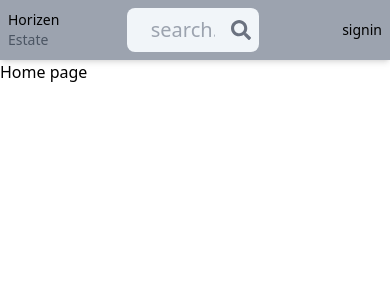
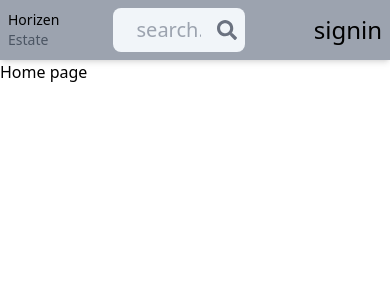
Before and after one commit to rizwan-signon/Horizen-estate, a React (Vite) app in the folder client/: page / in a window 390 px wide. Shown: the top 300 px of the page. Built offline with nearby package versions, Linux system fonts and the light colour scheme.

Commit message:
add signup page UI

```diff
--- a/client/src/components/Header.jsx
+++ b/client/src/components/Header.jsx
@@ -3,7 +3,7 @@ import { Link } from "react-router-dom";
 const Header = () => {
   return (
     <header className=" bg-gray-400 p-2 shadow-md">
-      <nav className=" flex items-center justify-between max-w-6xl mx-auto">
+      <nav className=" flex items-center justify-between max-w-sm sm:max-w-6xl mx-auto">
         <h1 className="text-sm font-medium sm:text-2xl flex flex-col sm:flex-row">
           <span>Horizen</span>
           <span className="text-gray-600">Estate</span>
@@ -26,8 +26,8 @@ const Header = () => {
           <li className="text-xl hidden sm:inline hover:underline">
             <Link to="/about">About</Link>
           </li>
-          <li className=" text-sm sm:text-xl sm:inline hover:underline">
-            <Link to="/signin">signin</Link>
+          <li className=" text-2xl sm:text-xl sm:inline hover:underline">
+            <Link to="/signup">signin</Link>
           </li>
         </ul>
       </nav>
```
